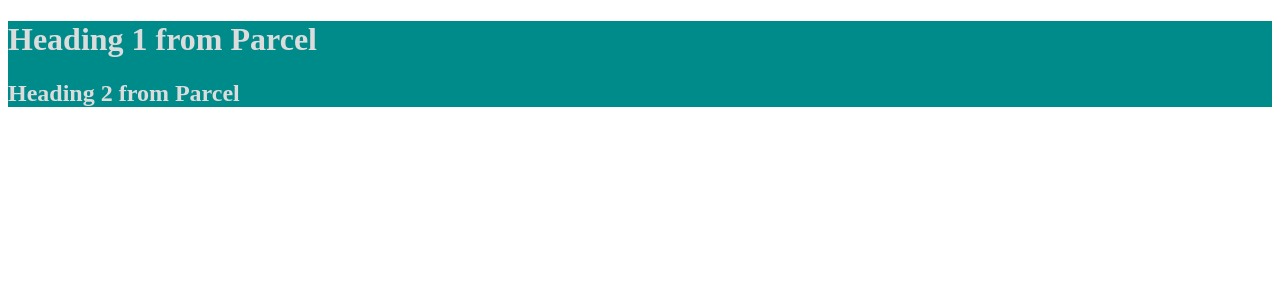
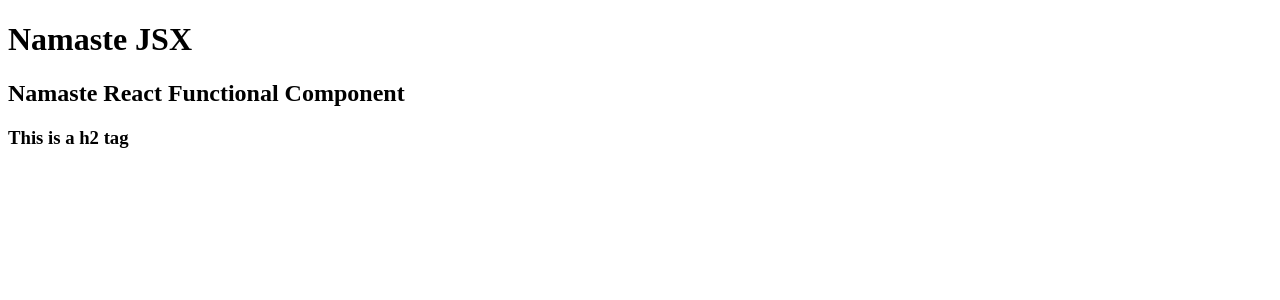
Before and after one commit to cornensue/Namaste_React_Live, a React (Vite) app: page / in a window 1280 px wide. Shown: the top 300 px of the page. Built offline with nearby package versions, Linux system fonts and the light colour scheme.

Commit message:
react keys and components

```diff
--- a/App.js
+++ b/App.js
@@ -1,31 +1,27 @@
 import React from 'react';
 import ReactDOM from 'react-dom/client';
 
-const heading2 = React.createElement(
-	"h2",
-	{
-		id: 'title',
-	},
-	"Heading 2 from Parcel"
+// React element
+const heading = (
+	<h1 id='title2' key="h2">
+		Namaste JSX
+	</h1>
 );
 
-const heading1 = React.createElement(
-	"h1",
-	{
-		id: 'title1',
-	},
-	"Heading 1 from Parcel"
-);
+// React Component
+// -> Functional - NEW
+const HeaderComponent = () => {
+	return (
+		<div>
+			{heading}
+			<h2>Namaste React Functional Component</h2>
+			<h3>This is a h2 tag</h3>
+		</div>
+	)
+};
 
-const container = React.createElement(
-	"div",
-	{
-		id: 'container',
-	},
-	[heading1, heading2]
-);
 const root = ReactDOM.createRoot(document.getElementById('root'));
 
 // passing a react element inside root
 // async defer
-root.render(container);
+root.render(HeaderComponent());
--- a/package.json
+++ b/package.json
@@ -18,6 +18,8 @@
   },
   "homepage": "https://github.com/cornensue/Namaste_React_Live#readme",
   "devDependencies": {
+    "@babel/core": "^7.20.12",
+    "babel-plugin-transform-remove-console": "^6.9.4",
     "parcel": "^2.8.2",
     "process": "^0.11.10"
   },
```
Also changed, not shown: .babelrc (added), 1 other file (tests, documents, lock files or other folders).
